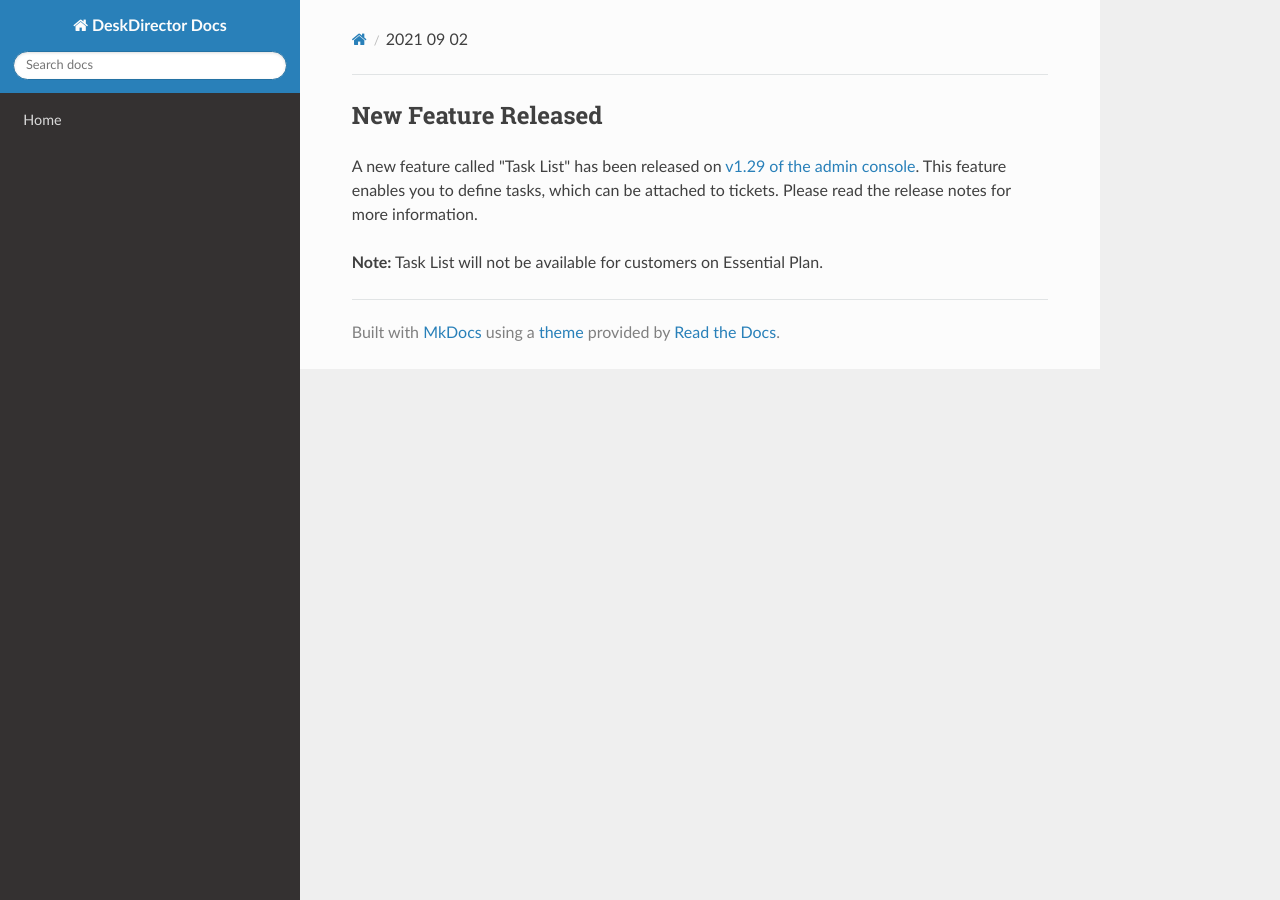
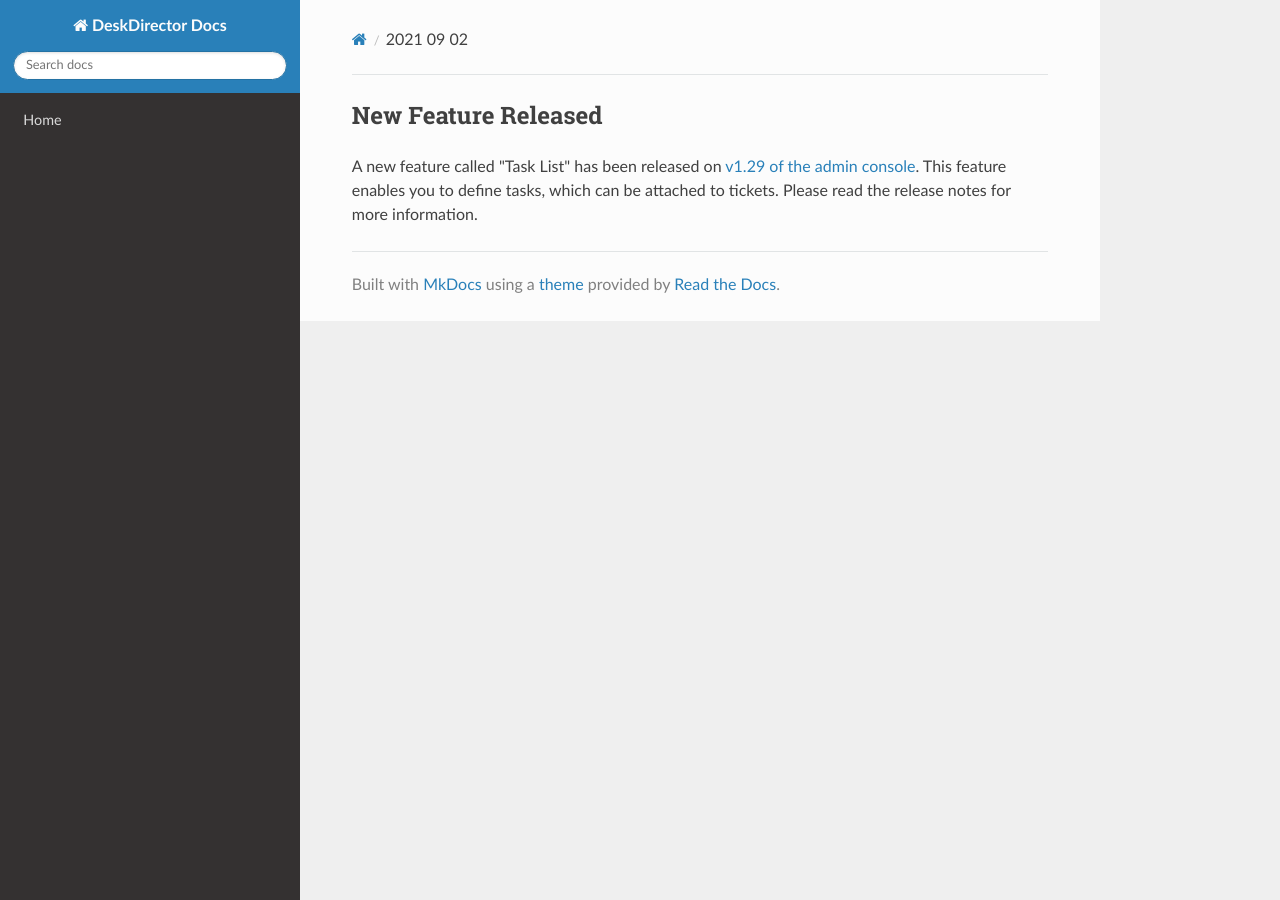
Before and after one commit to DeskDirector/docs, an MkDocs documentation site: the page built from docs/_contents/admin/home/news/2021-09-02.md, in a window 1280 px wide. Built offline with MkDocs 1.6.1, drawn with Linux system fonts in a browser that asks for light colours; nearby versions of some CDN libraries; old or Windows-style settings are respelled for this version of MkDocs.

Commit message:
Update 2021-09-02.md

```diff
--- a/docs/_contents/admin/home/news/2021-09-02.md
+++ b/docs/_contents/admin/home/news/2021-09-02.md
@@ -1,5 +1,3 @@
 ## New Feature Released
 
 A new feature called "Task List" has been released on [v1.29 of the admin console](/release-notes/admin/v1.29.1). This feature enables you to define tasks, which can be attached to tickets. Please read the release notes for more information.
-
-**Note:** Task List will not be available for customers on Essential Plan.
```
